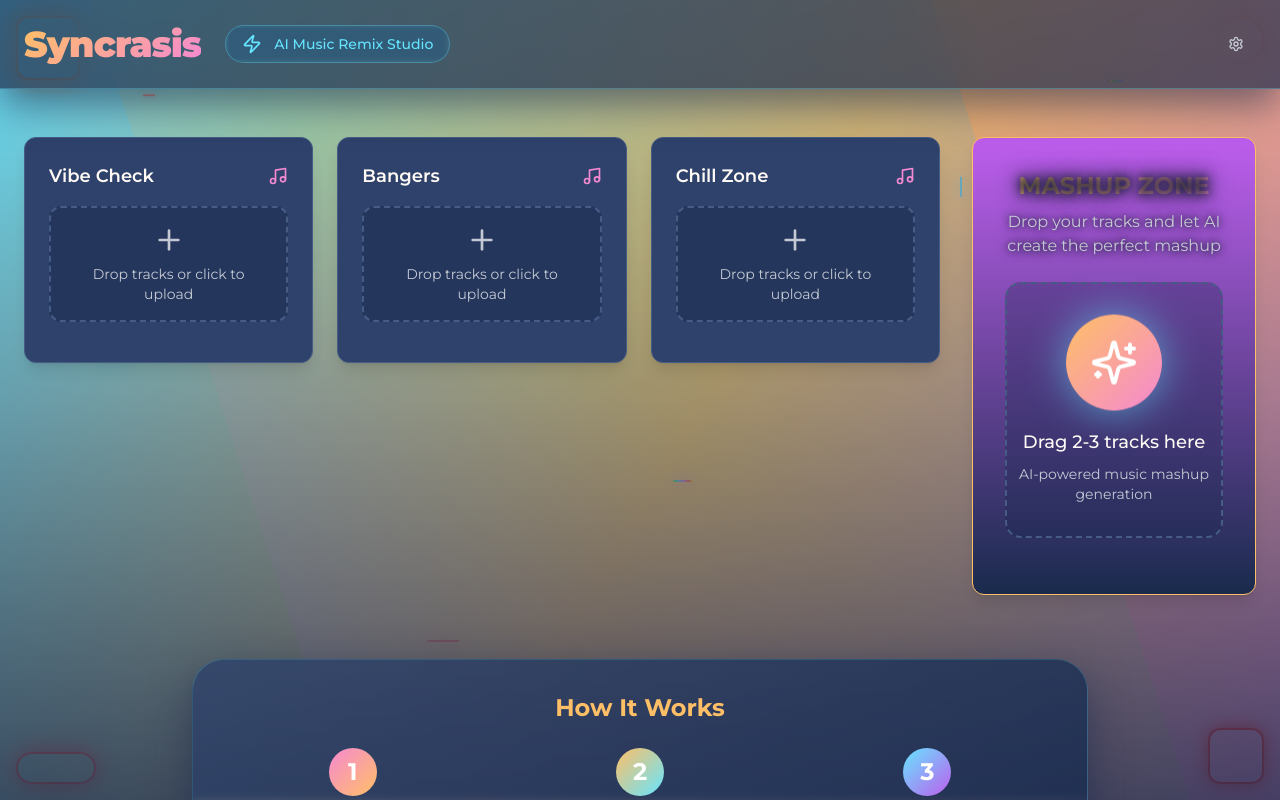
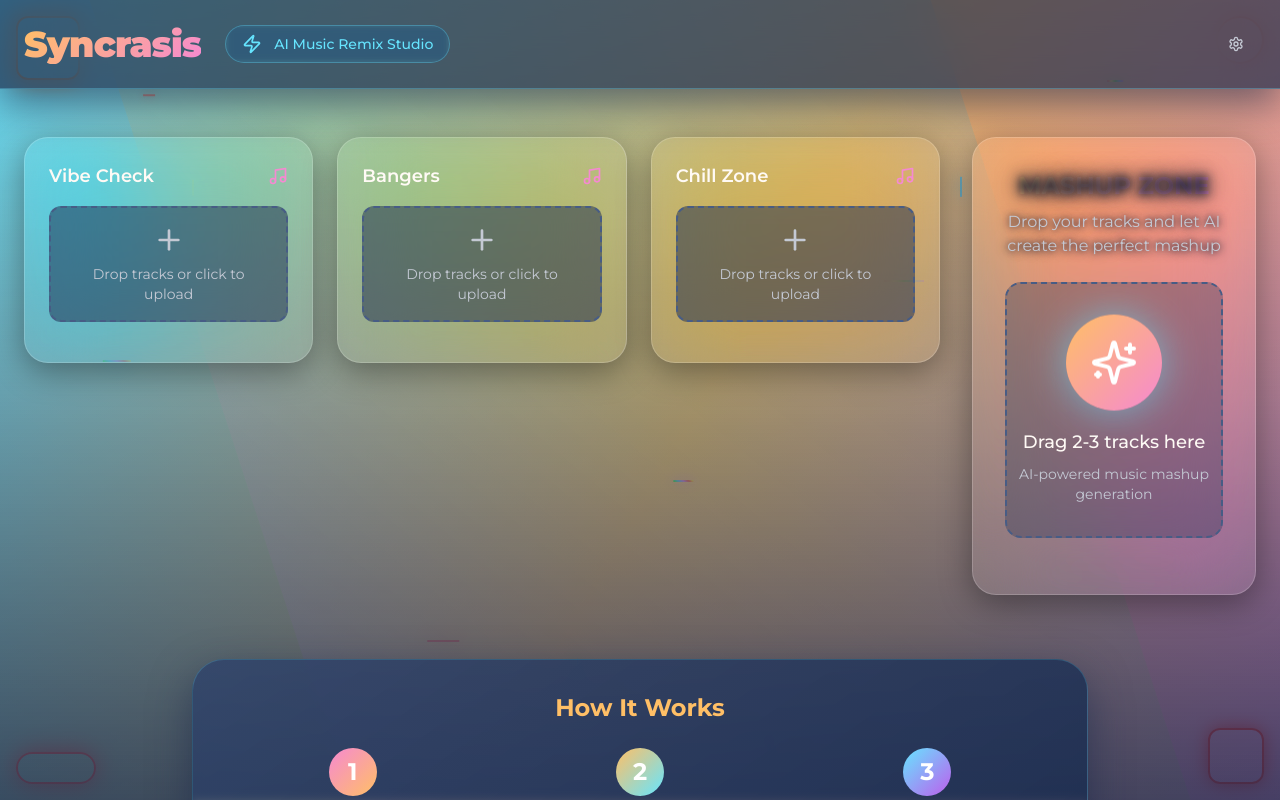
Before and after one commit to tylerbessire/remix-renaissance-forge, a React (Vite) app: page / in a window 1280 px wide. Shown: the top 800 px of the page. Built offline with nearby package versions, Linux system fonts and the light colour scheme.

Commit message:
Refine glassmorphism style
Update UI components to use Apple's new glass style for a more refined and modern look.

```diff
--- a/src/components/ui/card.tsx
+++ b/src/components/ui/card.tsx
@@ -9,10 +9,16 @@ const Card = React.forwardRef<
   <div
     ref={ref}
     className={cn(
-      "rounded-lg border backdrop-blur-xl bg-glass-background border-glass-border shadow-lg",
+      "rounded-2xl shadow-lg overflow-hidden relative",
       className
     )}
-    style={{ backdropFilter: 'blur(12px) saturate(150%)' }}
+    style={{
+      background: 'var(--glass-background)',
+      backdropFilter: 'blur(40px) saturate(180%)',
+      WebkitBackdropFilter: 'blur(40px) saturate(180%)',
+      border: '1px solid var(--glass-border)',
+      boxShadow: 'var(--glass-shadow)'
+    }}
     {...props}
   />
 ))
--- a/src/index.css
+++ b/src/index.css
@@ -76,10 +76,12 @@ All colors MUST be HSL. Bright, vibrant, modern vibes.
     --shadow-deep: 0 25px 80px hsl(var(--cobalt-deep) / 0.9);
     --shadow-card: 0 15px 40px hsl(var(--cobalt-deep) / 0.6);
 
-    /* Glass morphism effects */
-    --glass-background: hsl(var(--cobalt-mid) / 0.15);
-    --glass-border: hsl(var(--foreground) / 0.2);
-    --glass-backdrop: blur(12px) saturate(150%);
+    /* Glass morphism effects - Apple style */
+    --glass-background: hsla(0, 0%, 100%, 0.1);
+    --glass-background-dark: hsla(0, 0%, 0%, 0.2);
+    --glass-border: hsla(0, 0%, 100%, 0.18);
+    --glass-border-dark: hsla(0, 0%, 255%, 0.1);
+    --glass-shadow: 0 8px 32px hsla(0, 0%, 0%, 0.37);
 
     /* Text bubble effects */
     --text-shadow-bubble: 0 0 8px hsl(var(--background)), 0 0 16px hsl(var(--background)), 0 0 24px hsl(var(--background));
```
